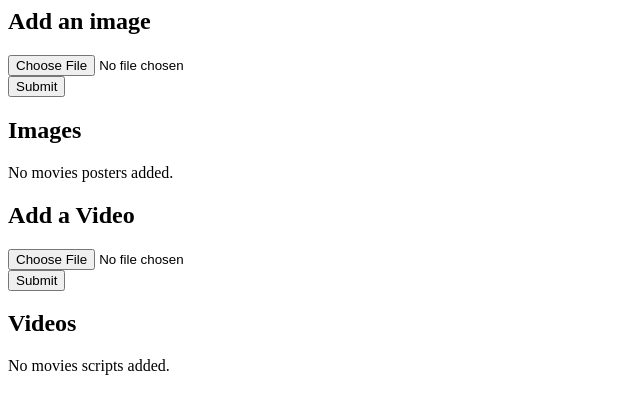
After one commit to rifaet-ullah/VideoAnalysis, a Django app: page /upload in a window 1280 px wide. The commit adds this page. Shown: the top 414 px of the page, without its empty margins (0-640 px from the left). Run offline with Django 4.2, Linux system fonts and the light colour scheme; parts of the project's set-up code (start-up, migrations or seed data) failed here and were passed over.

Commit message:
image and video files upload.

```diff
--- a/feature/public/templates/public/dashboard.html
+++ b/feature/public/templates/public/dashboard.html
@@ -4,4 +4,6 @@
 
 {% block content %}
 
+{% include 'public/upload.html' %}
+
 {% endblock content %}
--- a/feature/public/templates/public/sign_in.html
+++ b/feature/public/templates/public/sign_in.html
@@ -14,8 +14,8 @@
                 <input type="email" name="email" class="form-control" id="email" placeholder="Email Address">
             </div>
             <div class="mb-3">
-                <label for="password" class="form-label">Email address</label>
-                <input type="password" name="password" class="form-control" id="password" placeholder="Email Address">
+                <label for="password" class="form-label">Password</label>
+                <input type="password" name="password" class="form-control" id="password" placeholder="Password">
             </div>
             <button type="submit" class="btn btn-primary">Sign In</button>
         </form>
--- /dev/null
+++ b/feature/public/templates/public/upload.html
@@ -0,0 +1,50 @@
+<!--# image-->
+<div class="container">
+    <h2 class="my-4">Add an image</h2>
+    <form method="post" enctype="multipart/form-data" action="{% url 'public:upload' %}">
+        {% csrf_token %}
+        <input type="file" name="upload" accept="image/*">
+        <br>
+        <button class="btn btn-dark my-4" type="submit">Submit</button>
+    </form>
+
+    <!--See Image Uploaded-->
+    <h2 class="my-4">Images</h2>
+    <div class="row">
+        {% if file_url %}
+        <div class="col-lg-4 col-md-6 col-sm-12 pb-4">
+            <img src="{{ file_url }}" class="img-fluid">
+            <br>
+            <a class="btn btn-dark my-4" href="/">Return to Homepage</a>
+            {% else %}
+            <p>No movies posters added.</p>
+            {% endif %}
+        </div>
+
+    </div>
+</div>
+
+<!--# video-->
+<div class="container">
+    <h2 class="my-4">Add a Video</h2>
+    <form method="post" enctype="multipart/form-data" action="{% url 'public:upload' %}">
+        {% csrf_token %}
+        <input type="file" name="upload" accept=".mp4, .avi, .3gp">
+        <br>
+        <button class="btn btn-dark my-4" type="submit">Submit</button>
+    </form>
+
+    <!--See File Uploaded-->
+    <h2 class="my-4">Videos</h2>
+    <div class="row">
+        {% if uploaded_file_url %}
+        <div class="col-lg-4 col-md-6 col-sm-12 pb-4">
+            <p>Uploaded to:<a href="{{ uploaded_file_url }}">{{ uploaded_file_url }}</a></p>
+            <a class="btn btn-dark my-4" href="/">Return to Homepage</a>
+            {% else %}
+            <p>No movies scripts added.</p>
+            {% endif %}
+        </div>
+
+    </div>
+</div>
--- a/feature/public/urls.py
+++ b/feature/public/urls.py
@@ -1,6 +1,7 @@
 from django.urls import path
+from . import views
 
-from feature.public.views import SignInView, DashboardView, sign_out
+from feature.public.views import *
 
 app_name = "public"
 
@@ -8,4 +9,5 @@ urlpatterns = [
     path("", SignInView.as_view(), name="sign-in"),
     path("sign-out", sign_out, name="sign-out"),
     path("dashboard", DashboardView.as_view(), name="dashboard"),
+    path("upload", views.upload, name="upload")
 ]
--- a/feature/public/views.py
+++ b/feature/public/views.py
@@ -1,15 +1,28 @@
 from django.contrib import messages
 from django.contrib.auth import login, authenticate, logout
 from django.contrib.auth.mixins import LoginRequiredMixin
+from django.core.files.storage import FileSystemStorage
 from django.shortcuts import render, redirect
 from django.views import View
 
 from feature.public.forms import SignInForm
 
 
+def upload(request):
+    if request.method == "POST" and request.FILES["upload"]:
+        uploaded = request.FILES["upload"]
+        fss = FileSystemStorage()
+        file = fss.save(uploaded.name, uploaded)
+        file_url = fss.url(file)
+        return render(request, "public/upload.html", {"file_url": file_url})
+    return render(request, "public/upload.html")
+
+
 class SignInView(View):
     @staticmethod
     def get(request):
+        if request.user.is_authenticated:
+            return redirect("public:dashboard")
         return render(request, "public/sign_in.html")
 
     @staticmethod
```
